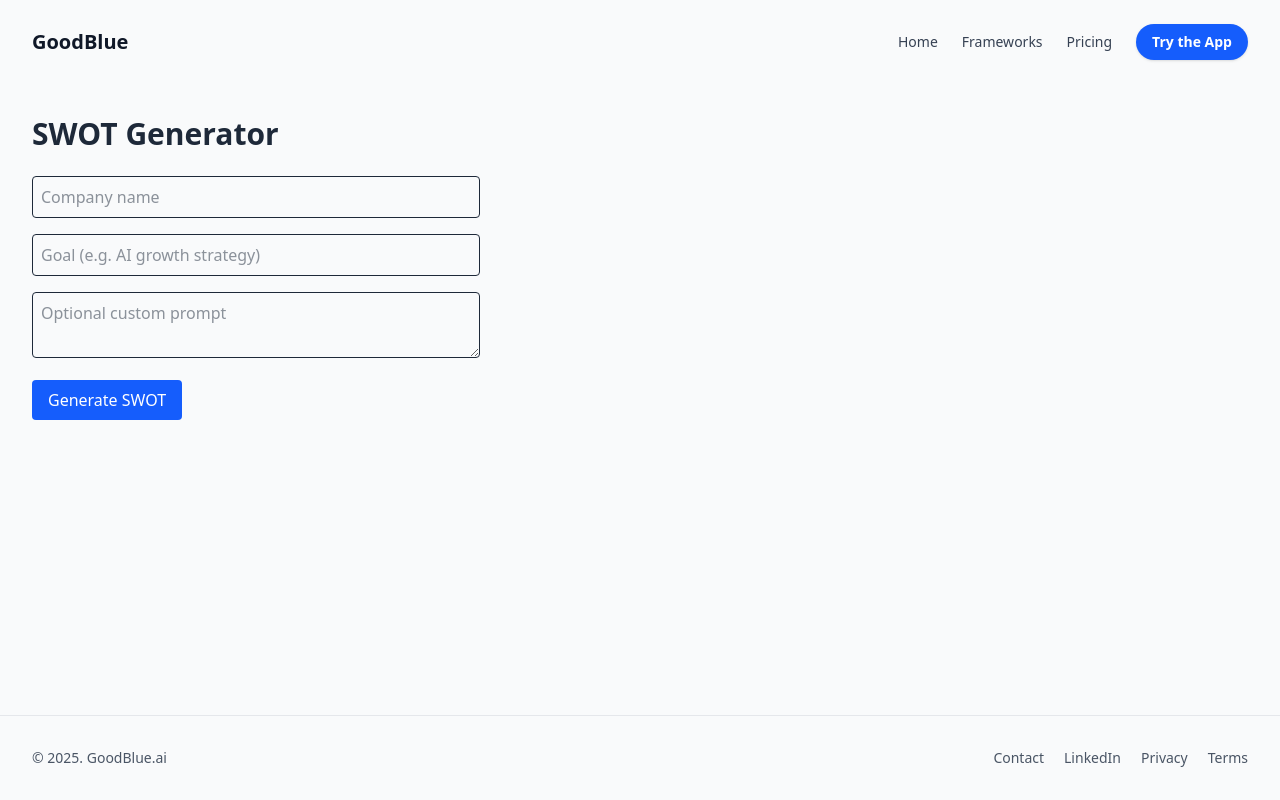
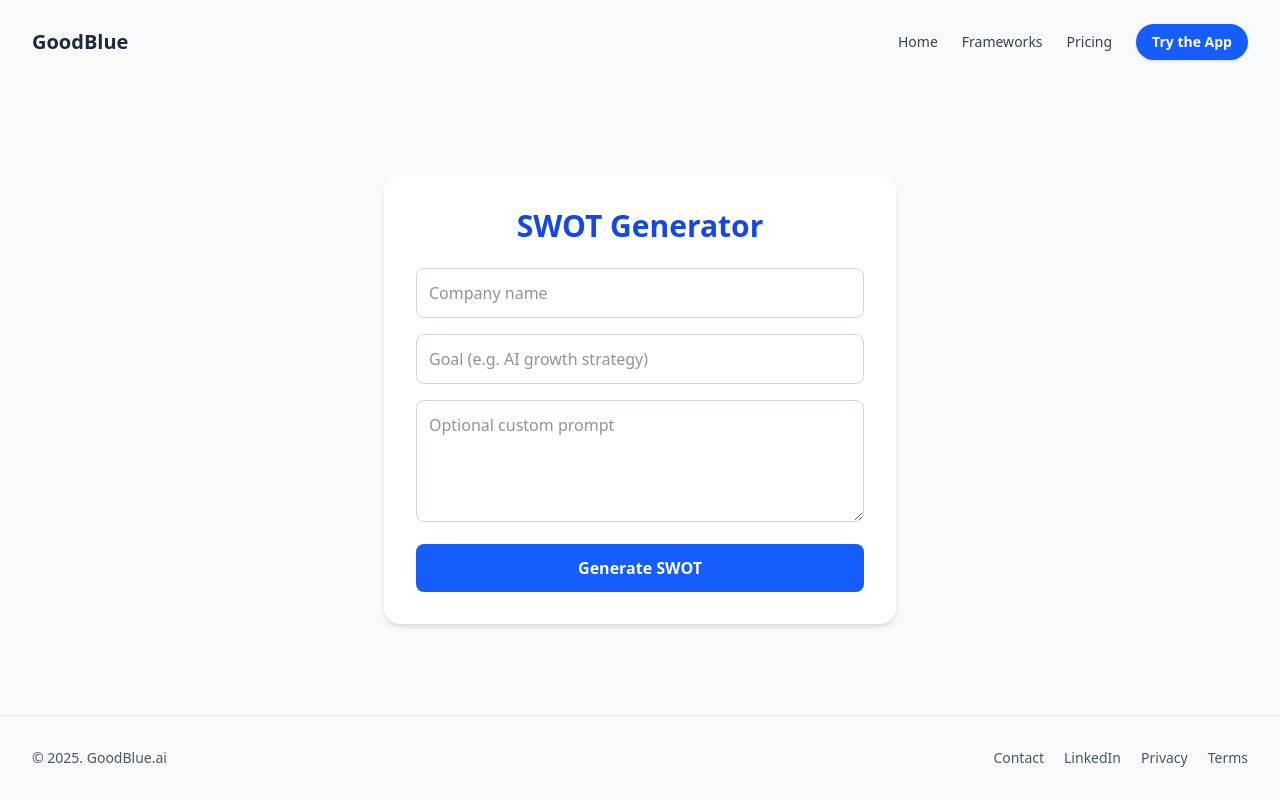
Before and after one commit to goodblue71-Strat/goodblue-web, a Next.js app: page /swot in a window 1280 px wide. Built offline with nearby package versions, Linux system fonts and the light colour scheme; no server answers.

Commit message:
Update page.tsx

```diff
--- a/app/swot/page.tsx
+++ b/app/swot/page.tsx
@@ -1,8 +1,10 @@
 "use client";
+
 import { useState } from "react";
 import { generateSWOT } from "../../lib/api";
 import Navbar from "@/components/Navbar";
 import Footer from "@/components/Footer";
+import { usePathname } from "next/navigation";
 
 export default function SWOTPage() {
   const [company, setCompany] = useState("");
@@ -10,6 +12,9 @@ export default function SWOTPage() {
   const [prompt, setPrompt] = useState("");
   const [swot, setSwot] = useState<string | null>(null);
   const [loading, setLoading] = useState(false);
+
+  const pathname = usePathname();
+  const showCTA = pathname !== "/swot" && pathname !== "/app/swot";
 
   const handleSubmit = async (e: React.FormEvent) => {
     e.preventDefault();
@@ -26,46 +31,61 @@ export default function SWOTPage() {
   };
 
   return (
-    <div className="min-h-screen flex flex-col">
-      <Navbar />
-      <main className="flex-grow p-8 bg-gray-50 text-gray-800">
-        <h1 className="text-3xl font-bold mb-6">SWOT Generator</h1>
-        <form onSubmit={handleSubmit} className="space-y-4 max-w-md">
+    <div className="min-h-screen flex flex-col bg-gray-50 text-gray-800">
+      {/* Navbar (no CTA button inside SWOT app) */}
+      <Navbar showCTA={showCTA} />
+
+      {/* Centered Main Section */}
+      <main className="flex-grow flex items-center justify-center px-4 py-8">
+        <div className="w-full max-w-lg bg-white rounded-2xl shadow-md p-8">
+          <h1 className="text-3xl font-bold mb-6 text-center text-blue-700">
+            SWOT Generator
+          </h1>
+
+          <form onSubmit={handleSubmit} className="space-y-4">
             <input
-            className="w-full border p-2 rounded"
+              className="w-full border border-gray-300 p-3 rounded-lg focus:outline-none focus:ring-2 focus:ring-blue-500"
               placeholder="Company name"
               value={company}
               onChange={(e) => setCompany(e.target.value)}
               required
             />
             <input
-            className="w-full border p-2 rounded"
+              className="w-full border border-gray-300 p-3 rounded-lg focus:outline-none focus:ring-2 focus:ring-blue-500"
               placeholder="Goal (e.g. AI growth strategy)"
               value={goal}
               onChange={(e) => setGoal(e.target.value)}
               required
             />
             <textarea
-            className="w-full border p-2 rounded"
+              className="w-full border border-gray-300 p-3 rounded-lg focus:outline-none focus:ring-2 focus:ring-blue-500"
               placeholder="Optional custom prompt"
               value={prompt}
               onChange={(e) => setPrompt(e.target.value)}
+              rows={4}
             />
+
             <button
               type="submit"
               disabled={loading}
-            className="bg-blue-600 text-white px-4 py-2 rounded hover:bg-blue-700 disabled:bg-gray-400"
+              className="w-full bg-blue-600 text-white font-semibold py-3 rounded-lg hover:bg-blue-700 disabled:bg-gray-400 transition-colors"
             >
               {loading ? "Generating..." : "Generate SWOT"}
             </button>
           </form>
+
           {swot && (
-          <div className="mt-8 bg-white p-4 rounded shadow">
-            <h2 className="text-xl font-semibold mb-2">Result</h2>
-            <pre className="whitespace-pre-wrap">{swot}</pre>
+            <div className="mt-8 bg-gray-50 border border-gray-200 p-4 rounded-lg">
+              <h2 className="text-xl font-semibold mb-2 text-center text-gray-800">
+                Result
+              </h2>
+              <pre className="whitespace-pre-wrap text-gray-700">{swot}</pre>
             </div>
           )}
+        </div>
       </main>
+
+      {/* Footer */}
       <Footer />
     </div>
   );
```
Lines whose indentation alone changed are shown as unchanged.
